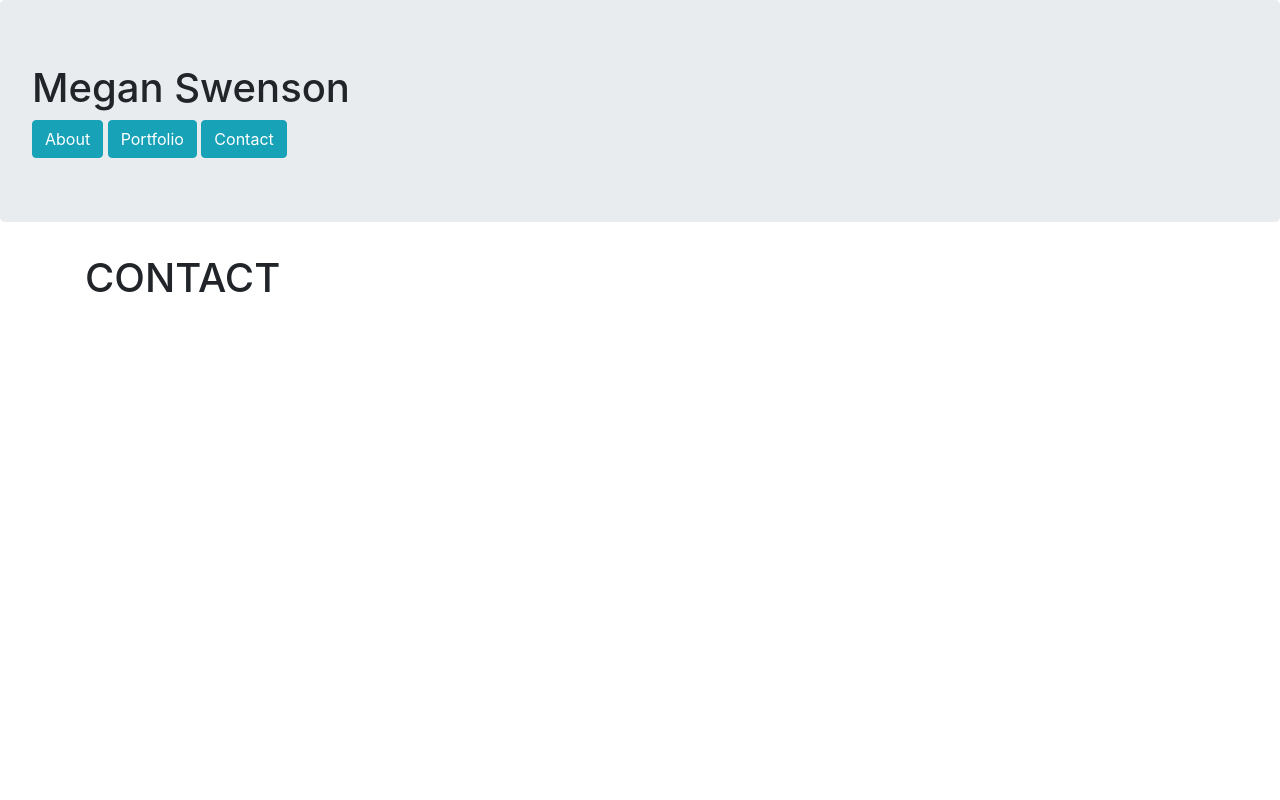
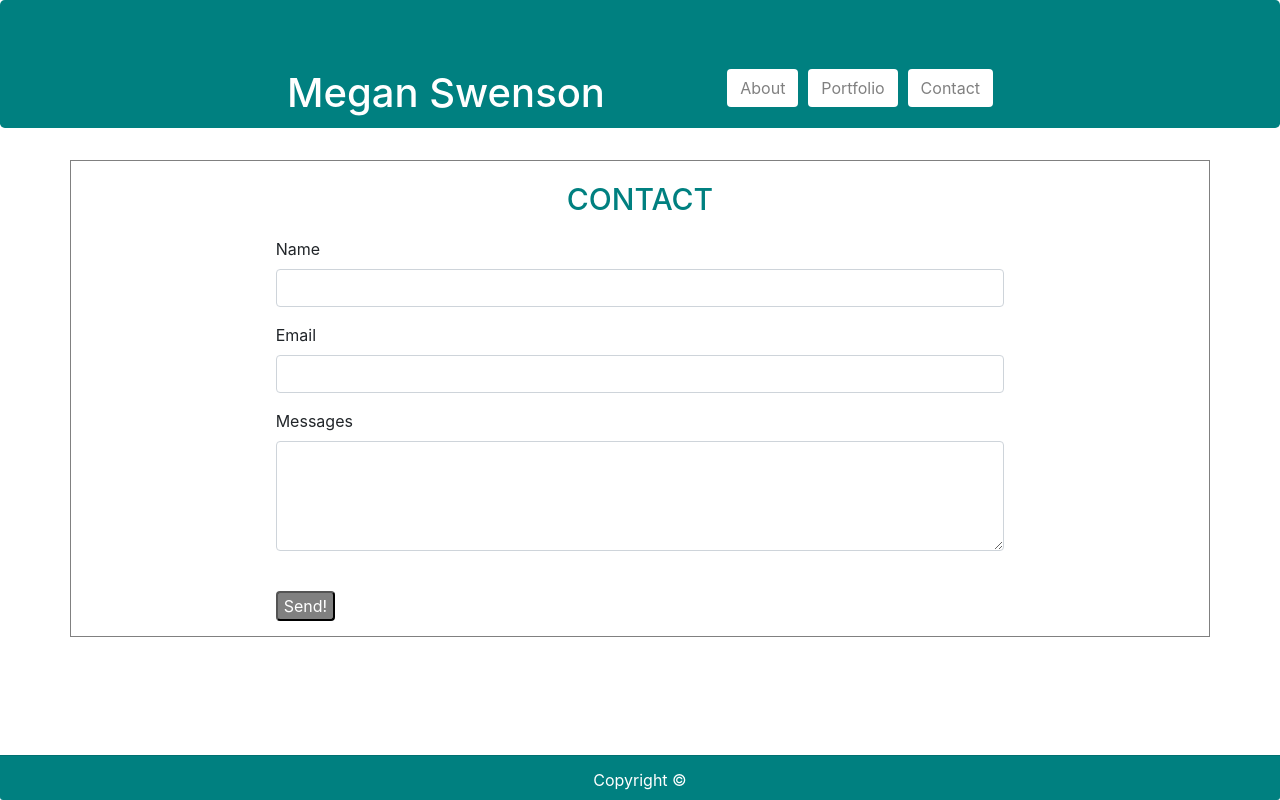
Before and after one commit to megswen/Bootstrap-Portfolio, a plain HTML site: page contact.html in a window 1280 px wide. Drawn offline with nearby package versions, Linux system fonts and the light colour scheme.

Commit message:
Adding updated files of all three pages

```diff
--- a/Assets/CSS/style.css
+++ b/Assets/CSS/style.css
@@ -1,29 +1,38 @@
 .jumbotron {
-    background-color: indigo;
+    background-color: teal;
 }
 
 .fullname {
     color: white;
+    padding: 5px;
     text-align: center;
-    font-size: 75px;
+    font-size: 40px;
+    float: left;
+    margin-left: 250px;
+}
+
+.btn-container {
+    float: right;
+    margin-right: 250px;
 }
 
 .btn {
-    background-color: teal;
-    color: white;
+    background-color: white;
+    color: gray;
     float: right;
     margin: 5px;
+    display: inline;
 }
 
-.col-md-8 {
+.container {
     border: 1px solid gray;
 }
 
 .pageheading {
     color: teal;
-    font-size: 50px;
+    font-size: 30px;
     text-align: center;
-    margin: 0px 0px 40px 0px;
+    margin: 20px 0px 20px 0px;
 }
 
 img {
@@ -37,16 +46,27 @@ p {
 
 .card {
     margin: 10px;
+    position: relative;
 }
 
+.contact-btn {
+    background-color: gray;
+    color: white;
+    margin-bottom: 15px;
+}
+
+.form-control {
+
+}
 
 .card-footer {
-    background-color: rgb(140, 212, 191);
+    background-color: teal;
     color: white;
     position: fixed;
     left: 0;
     bottom: 0;
     width: 100%;
+    height: 45px;
     text-align: center;
 }
 
--- a/contact.html
+++ b/contact.html
@@ -1,23 +1,52 @@
 <!DOCTYPE html>
     <head>
         <title>Megan's Portfolio</title>
+        <!--Bootstrap-->
         <link rel="stylesheet" href="https://stackpath.bootstrapcdn.com/bootstrap/4.4.1/css/bootstrap.min.css" integrity="sha384-Vkoo8x4CGsO3+Hhxv8T/Q5PaXtkKtu6ug5TOeNV6gBiFeWPGFN9MuhOf23Q9Ifjh" crossorigin="anonymous">
+        <!--My CSS-->
+        <link rel="stylesheet" href="assets/css/style.css">
+        <!--Google Fonts-->
+        <link href="https://fonts.googleapis.com/css?family=Anton&display=swap" rel="stylesheet">
     </head>
 
     <div class="jumbotron">
-        <h1 class="fullname">Megan Swenson</h1>
-        <button type="button" class="btn btn-info">About</button>
-        <button type="button" class="btn btn-info">Portfolio</button>
-        <button type="button" class="btn btn-info">Contact</button>
+            <h1 class="fullname">Megan Swenson</h1>
+            <div class="btn-container">
+                <button type="button" class="btn" href="contact.html">Contact</button>
+                <button type="button" class="btn" href="portfolio.html">Portfolio</button>
+                <button type="button" class="btn" href="index.html">About</button>
+            </div>
     </div>
 
-    <div class="container-lg">
-        <h1 class="pageheading">CONTACT</h1>
+    <div class="container">
+        <div class="row">
+            <div class="col-sm-2"></div>
+            <div class="col-md-8">
+                <h1 class="pageheading">CONTACT</h1>
+                    <form>
+                        <div class="form-group">
+                            <label for="name">Name</label>
+                            <input type="name" class="form-control" id="name">
+                        </div>
+                        <div class="form-group">
+                            <label for="email">Email</label>
+                            <input type="email" class="form-control" id="email">
+                        </div>
+                        <div class="form-group">
+                            <label for="message">Message</label>s
+                            <textarea class="form-control" id="message" rows="4"></textarea>
+                        </div><br>
+                        <button type="submit" class="contact-btn rounded">Send!</button>
+                  </form>
+            </div>
+            <div class="col-sm-2"></div>
+        </div>
     </div>
 
+    <div class="clearfix"></div>
 
-
-
-
+    <div class="card-footer">
+        <div class="footer">Copyright ©</div>
+    </div>
 
 <html>
```
Also changed, not shown: index.html (+8 -6 lines), portfolio.html (+19 -24 lines), 1 other file.
